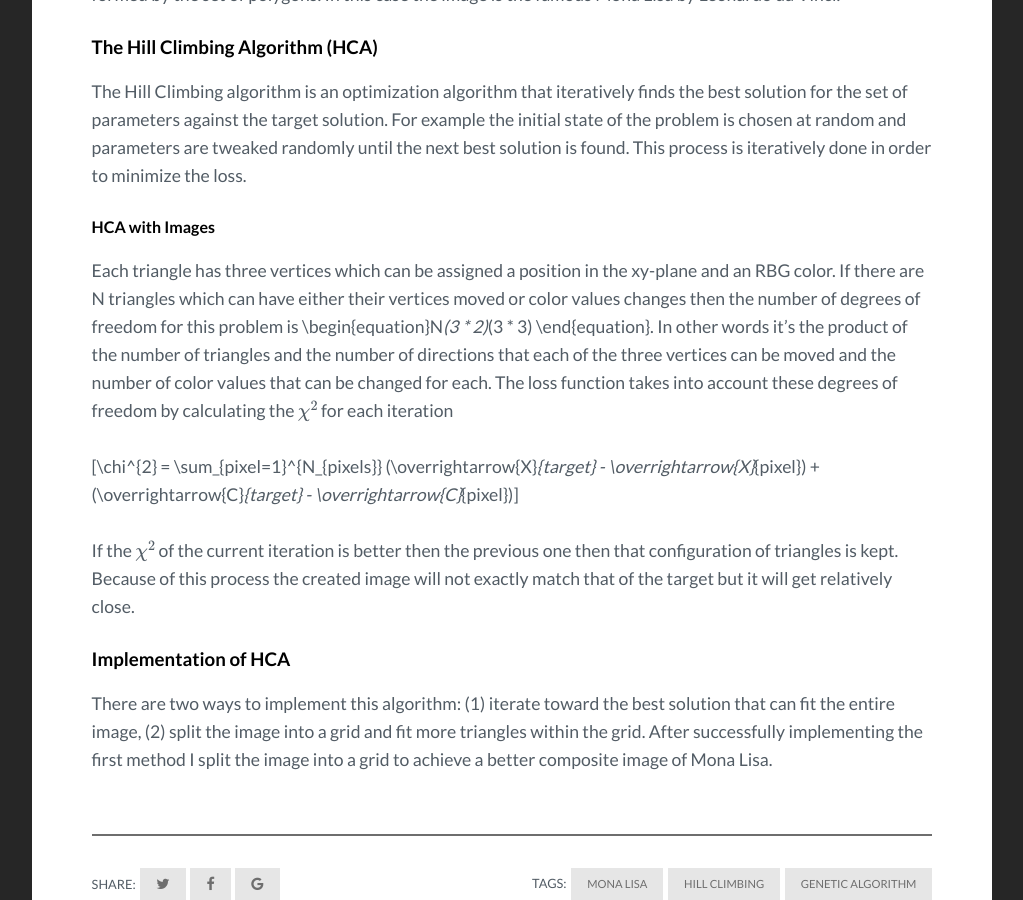
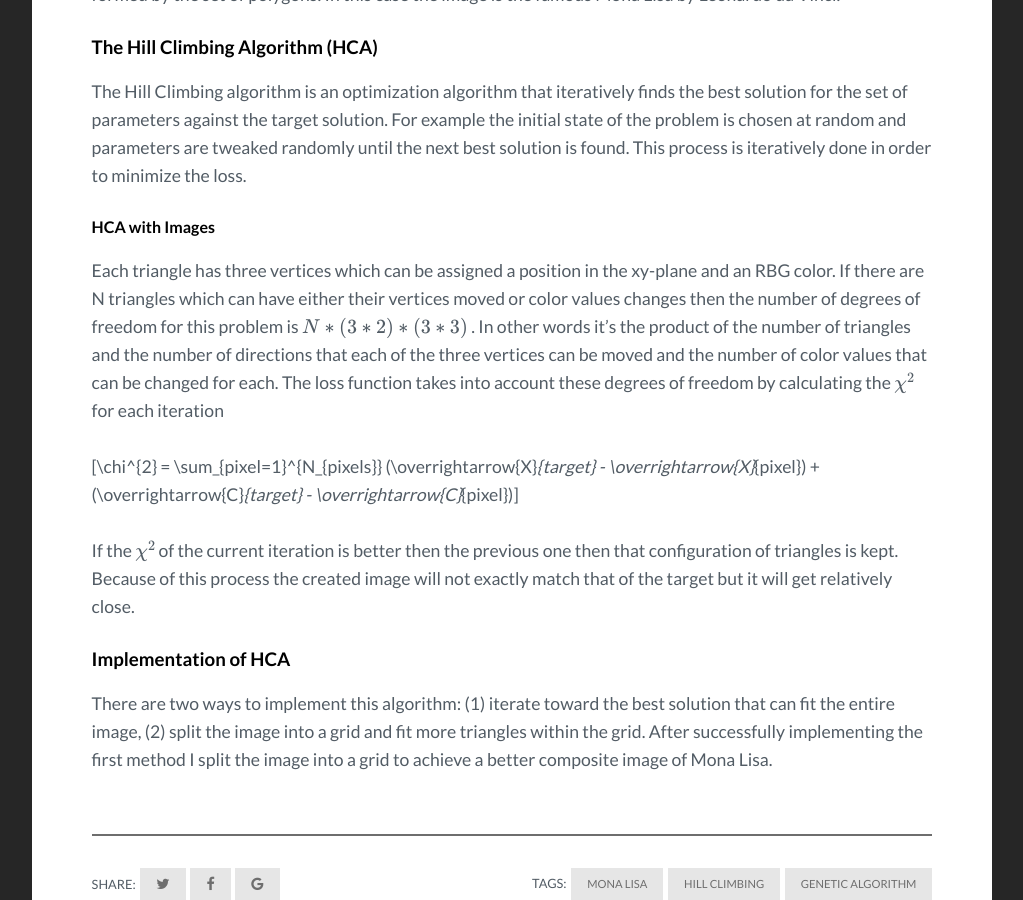
Before and after one commit to kuantumlad/kuantumlad.github.io, a Jekyll site: the page built from _posts/2018-07-15-mona_lisa_project.markdown, in a window 1280 px wide and 900 px high, scrolled down 873 px. Shown: the whole window, without its empty margins (128-1151 px from the left). Built offline with Jekyll 4.4.1, drawn with Linux system fonts in a browser that asks for light colours; formulas are drawn with MathJax 3; comment, search, counter and statistics services are not loaded.

```diff
--- a/_posts/2018-07-15-mona_lisa_project.markdown
+++ b/_posts/2018-07-15-mona_lisa_project.markdown
@@ -13,7 +13,7 @@
 
 #### HCA with Images ####
 
-Each triangle has three vertices which can be assigned a position in the xy-plane and an RBG color. If there are N triangles which can have either their vertices moved or color values changes then the number of degrees of freedom for this problem is \begin{equation}N*(3 * 2)*(3 * 3) \end{equation}. In other words it's the product of the number of triangles and the number of directions that each of the three vertices can be moved and the number of color values that can be changed for each. The loss function takes into account these degrees of freedom by calculating the $$\chi^{2}$$ for each iteration
+Each triangle has three vertices which can be assigned a position in the xy-plane and an RBG color. If there are N triangles which can have either their vertices moved or color values changes then the number of degrees of freedom for this problem is $$ N*(3 * 2)*(3 * 3) $$ . In other words it's the product of the number of triangles and the number of directions that each of the three vertices can be moved and the number of color values that can be changed for each. The loss function takes into account these degrees of freedom by calculating the $$\chi^{2}$$ for each iteration
 
 $$\chi^{2} = \sum_{pixel=1}^{N_{pixels}} (\overrightarrow{X}_{target} - \overrightarrow{X}_{pixel}) + (\overrightarrow{C}_{target} - \overrightarrow{C}_{pixel})$$
 
```
